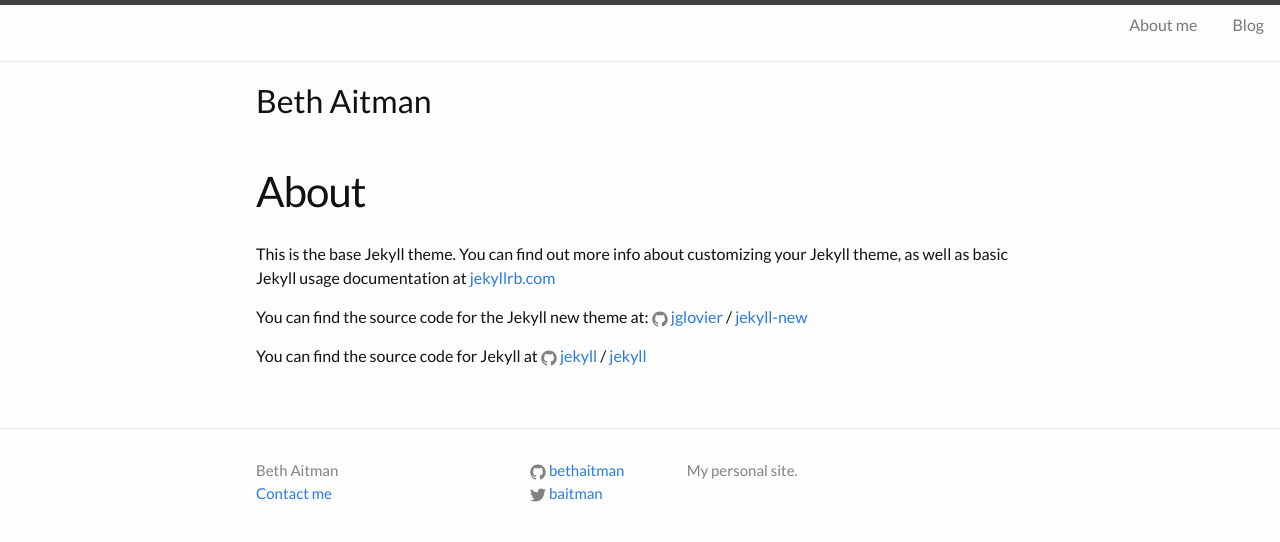
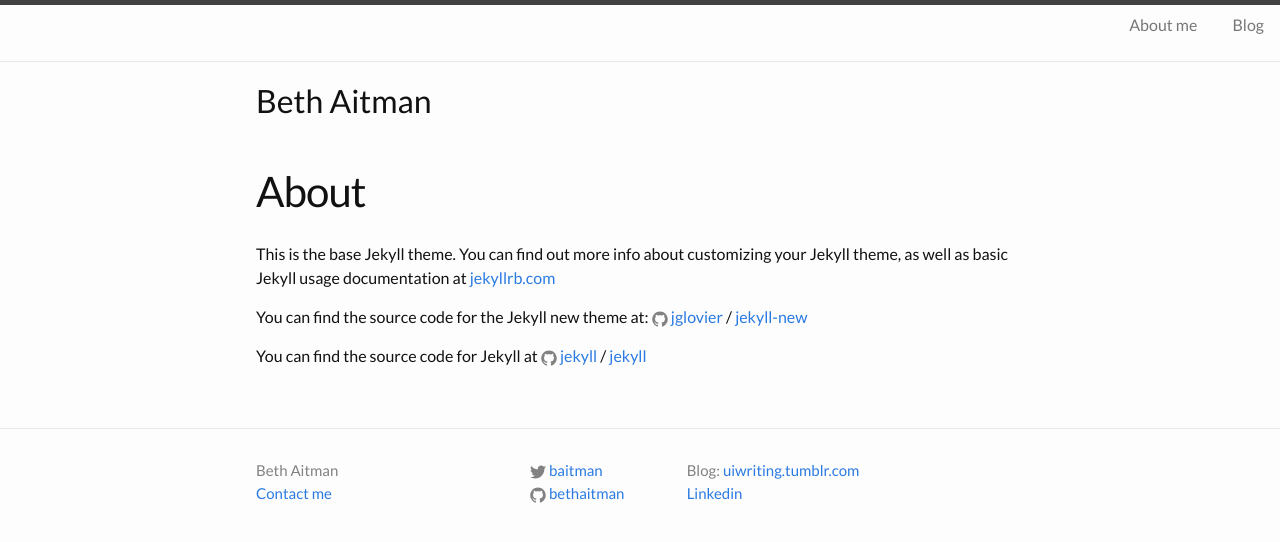
Before and after one commit to bethaitman/bethaitman.github.io, a Jekyll site: the page built from about.md, in a window 1280 px wide. Shown: the top 542 px of the page. Built offline with Jekyll 4.4.1, drawn with Linux system fonts in a browser that asks for light colours.

Commit message:
Change footer content

```diff
--- a/_includes/footer.html
+++ b/_includes/footer.html
@@ -14,22 +14,24 @@
 
         <div class="footer-col footer-col-2">
           <ul class="social-media-list">
+            {% if site.twitter_username %}
+            <li>
+              {% include icon-twitter.html username=site.twitter_username %}
+            </li>
+            {% endif %}
             {% if site.github_username %}
             <li>
               {% include icon-github.html username=site.github_username %}
-            </li>
-            {% endif %}
-
-            {% if site.twitter_username %}
-            <li>
-              {% include icon-twitter.html username=site.twitter_username %}
             </li>
             {% endif %}
           </ul>
         </div>
 
         <div class="footer-col footer-col-3">
-          <p>{{ site.description }}</p>
+        <ul class="social-media-list">
+          <li>Blog: <a href="http://uiwriting.tumblr.com/">uiwriting.tumblr.com</a></li>
+          <li><a href="https://uk.linkedin.com/in/bethaitman">Linkedin</a></li>
+        </ul>
         </div>
       </div>
     </div>
```
